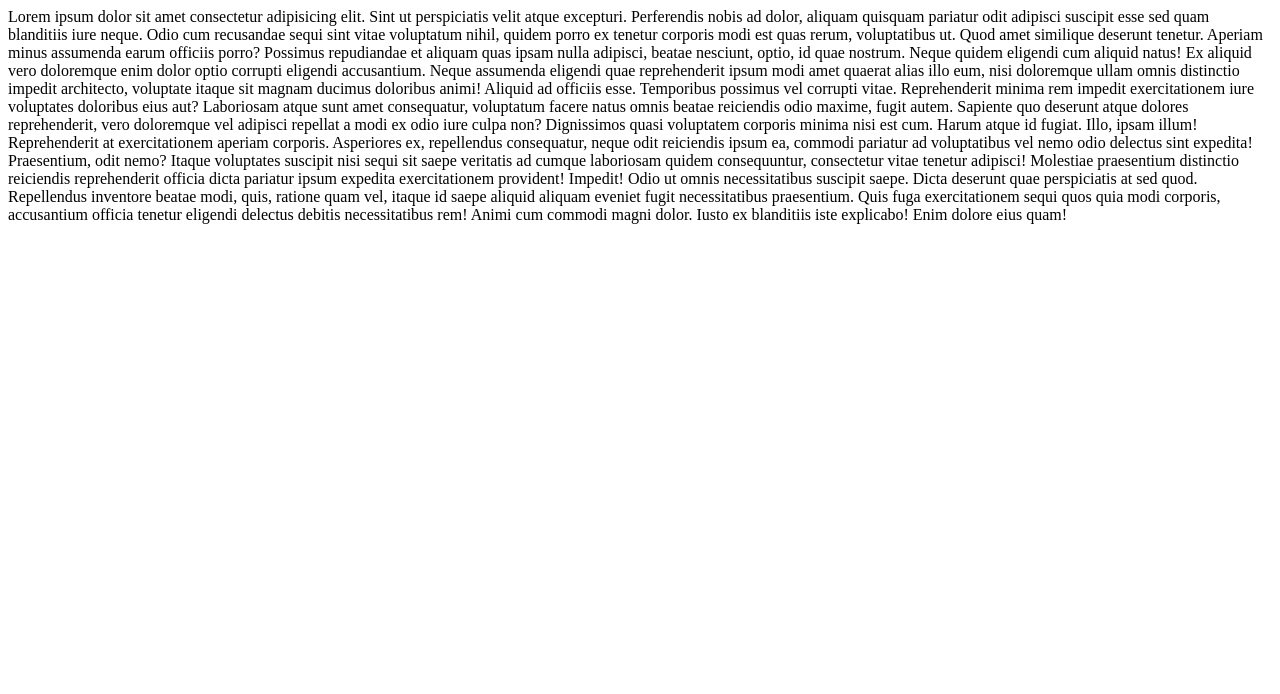
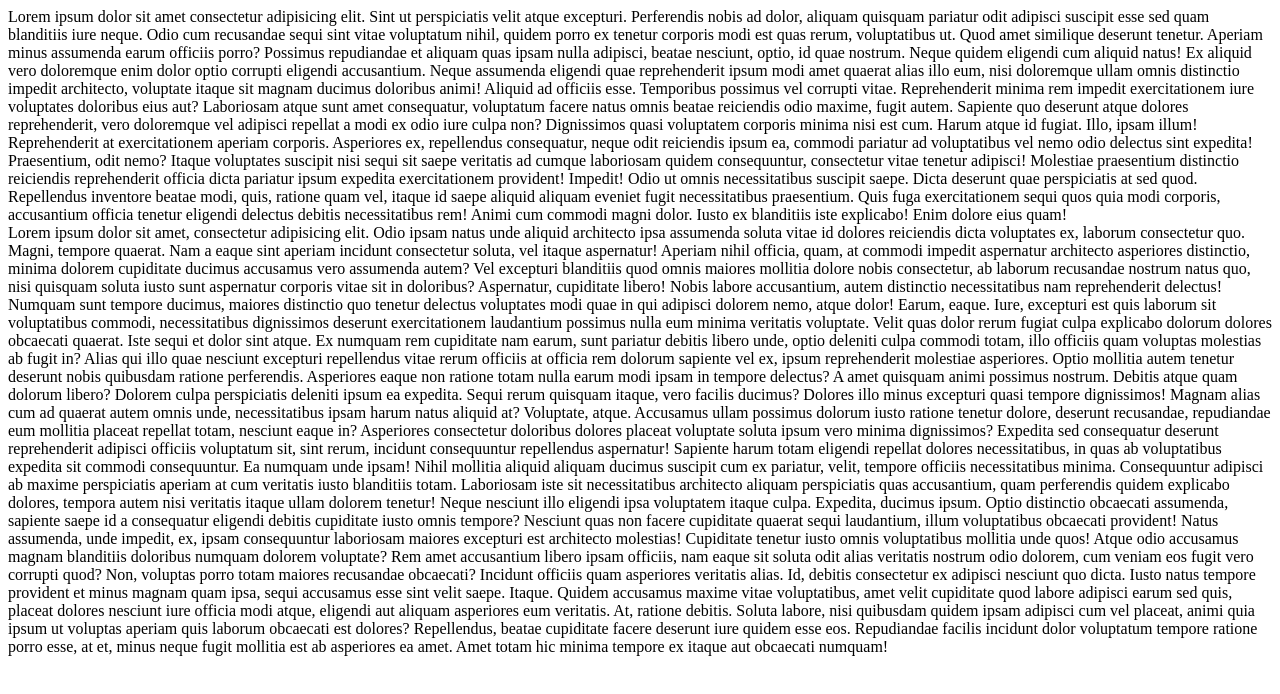
Before and after one commit to neojero/tutogit, a plain HTML site: page index.html in a window 1280 px wide. Drawn offline with Linux system fonts and the light colour scheme.

Commit message:
modification index.html

```diff
--- a/index.html
+++ b/index.html
@@ -16,5 +16,24 @@
     Itaque voluptates suscipit nisi sequi sit saepe veritatis ad cumque laboriosam quidem consequuntur, consectetur vitae tenetur adipisci! Molestiae praesentium distinctio reiciendis reprehenderit officia dicta pariatur ipsum expedita exercitationem provident! Impedit!
     Odio ut omnis necessitatibus suscipit saepe. Dicta deserunt quae perspiciatis at sed quod. Repellendus inventore beatae modi, quis, ratione quam vel, itaque id saepe aliquid aliquam eveniet fugit necessitatibus praesentium.
     Quis fuga exercitationem sequi quos quia modi corporis, accusantium officia tenetur eligendi delectus debitis necessitatibus rem! Animi cum commodi magni dolor. Iusto ex blanditiis iste explicabo! Enim dolore eius quam!</div>
-</body>
+</body>Lorem ipsum dolor sit amet, consectetur adipisicing elit. Odio ipsam natus unde aliquid architecto ipsa assumenda soluta vitae id dolores reiciendis dicta voluptates ex, laborum consectetur quo. Magni, tempore quaerat.
+Nam a eaque sint aperiam incidunt consectetur soluta, vel itaque aspernatur! Aperiam nihil officia, quam, at commodi impedit aspernatur architecto asperiores distinctio, minima dolorem cupiditate ducimus accusamus vero assumenda autem?
+Vel excepturi blanditiis quod omnis maiores mollitia dolore nobis consectetur, ab laborum recusandae nostrum natus quo, nisi quisquam soluta iusto sunt aspernatur corporis vitae sit in doloribus? Aspernatur, cupiditate libero!
+Nobis labore accusantium, autem distinctio necessitatibus nam reprehenderit delectus! Numquam sunt tempore ducimus, maiores distinctio quo tenetur delectus voluptates modi quae in qui adipisci dolorem nemo, atque dolor! Earum, eaque.
+Iure, excepturi est quis laborum sit voluptatibus commodi, necessitatibus dignissimos deserunt exercitationem laudantium possimus nulla eum minima veritatis voluptate. Velit quas dolor rerum fugiat culpa explicabo dolorum dolores obcaecati quaerat.
+Iste sequi et dolor sint atque. Ex numquam rem cupiditate nam earum, sunt pariatur debitis libero unde, optio deleniti culpa commodi totam, illo officiis quam voluptas molestias ab fugit in?
+Alias qui illo quae nesciunt excepturi repellendus vitae rerum officiis at officia rem dolorum sapiente vel ex, ipsum reprehenderit molestiae asperiores. Optio mollitia autem tenetur deserunt nobis quibusdam ratione perferendis.
+Asperiores eaque non ratione totam nulla earum modi ipsam in tempore delectus? A amet quisquam animi possimus nostrum. Debitis atque quam dolorum libero? Dolorem culpa perspiciatis deleniti ipsum ea expedita.
+Sequi rerum quisquam itaque, vero facilis ducimus? Dolores illo minus excepturi quasi tempore dignissimos! Magnam alias cum ad quaerat autem omnis unde, necessitatibus ipsam harum natus aliquid at? Voluptate, atque.
+Accusamus ullam possimus dolorum iusto ratione tenetur dolore, deserunt recusandae, repudiandae eum mollitia placeat repellat totam, nesciunt eaque in? Asperiores consectetur doloribus dolores placeat voluptate soluta ipsum vero minima dignissimos?
+Expedita sed consequatur deserunt reprehenderit adipisci officiis voluptatum sit, sint rerum, incidunt consequuntur repellendus aspernatur! Sapiente harum totam eligendi repellat dolores necessitatibus, in quas ab voluptatibus expedita sit commodi consequuntur.
+Ea numquam unde ipsam! Nihil mollitia aliquid aliquam ducimus suscipit cum ex pariatur, velit, tempore officiis necessitatibus minima. Consequuntur adipisci ab maxime perspiciatis aperiam at cum veritatis iusto blanditiis totam.
+Laboriosam iste sit necessitatibus architecto aliquam perspiciatis quas accusantium, quam perferendis quidem explicabo dolores, tempora autem nisi veritatis itaque ullam dolorem tenetur! Neque nesciunt illo eligendi ipsa voluptatem itaque culpa.
+Expedita, ducimus ipsum. Optio distinctio obcaecati assumenda, sapiente saepe id a consequatur eligendi debitis cupiditate iusto omnis tempore? Nesciunt quas non facere cupiditate quaerat sequi laudantium, illum voluptatibus obcaecati provident!
+Natus assumenda, unde impedit, ex, ipsam consequuntur laboriosam maiores excepturi est architecto molestias! Cupiditate tenetur iusto omnis voluptatibus mollitia unde quos! Atque odio accusamus magnam blanditiis doloribus numquam dolorem voluptate?
+Rem amet accusantium libero ipsam officiis, nam eaque sit soluta odit alias veritatis nostrum odio dolorem, cum veniam eos fugit vero corrupti quod? Non, voluptas porro totam maiores recusandae obcaecati?
+Incidunt officiis quam asperiores veritatis alias. Id, debitis consectetur ex adipisci nesciunt quo dicta. Iusto natus tempore provident et minus magnam quam ipsa, sequi accusamus esse sint velit saepe. Itaque.
+Quidem accusamus maxime vitae voluptatibus, amet velit cupiditate quod labore adipisci earum sed quis, placeat dolores nesciunt iure officia modi atque, eligendi aut aliquam asperiores eum veritatis. At, ratione debitis.
+Soluta labore, nisi quibusdam quidem ipsam adipisci cum vel placeat, animi quia ipsum ut voluptas aperiam quis laborum obcaecati est dolores? Repellendus, beatae cupiditate facere deserunt iure quidem esse eos.
+Repudiandae facilis incidunt dolor voluptatum tempore ratione porro esse, at et, minus neque fugit mollitia est ab asperiores ea amet. Amet totam hic minima tempore ex itaque aut obcaecati numquam!
 </html>
```
